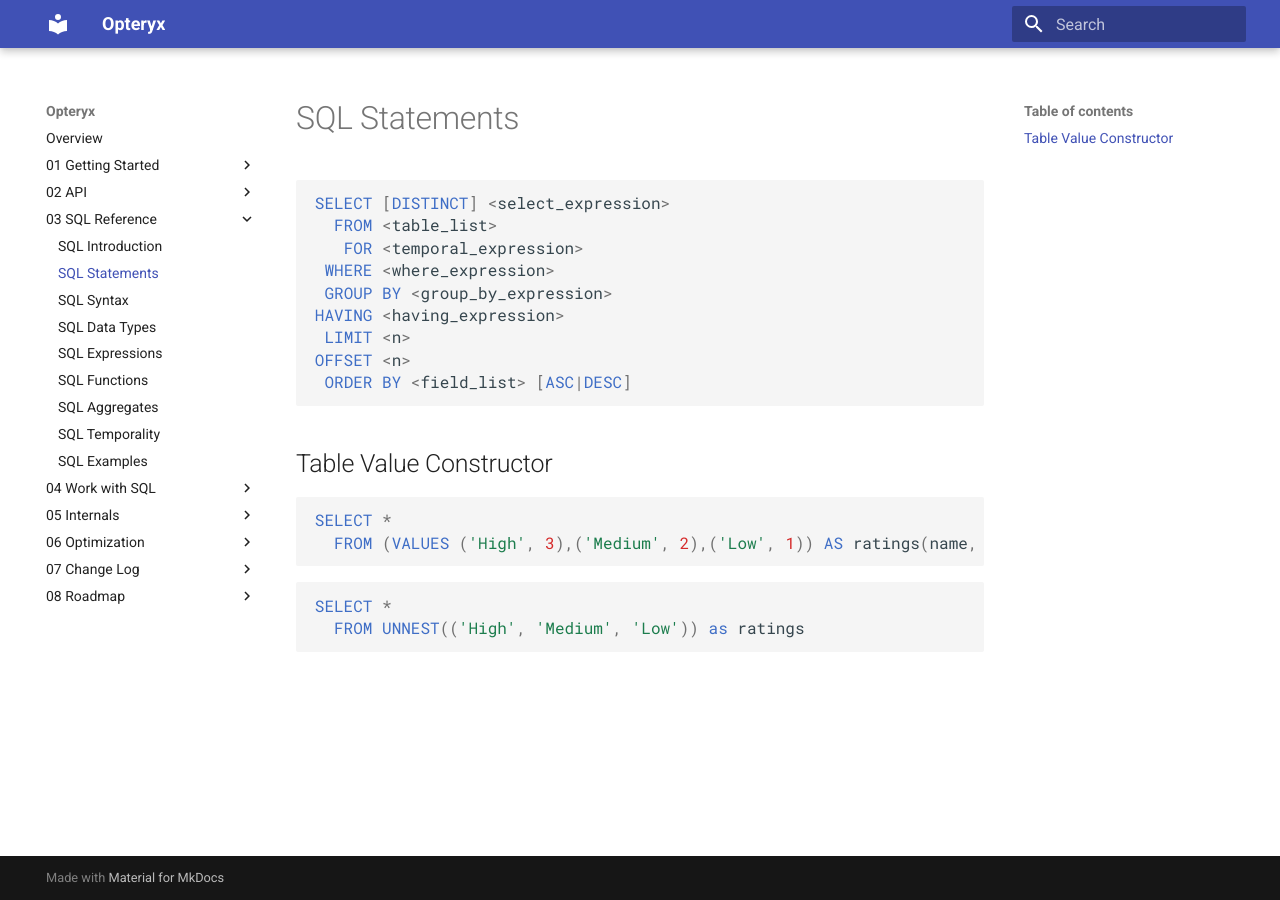
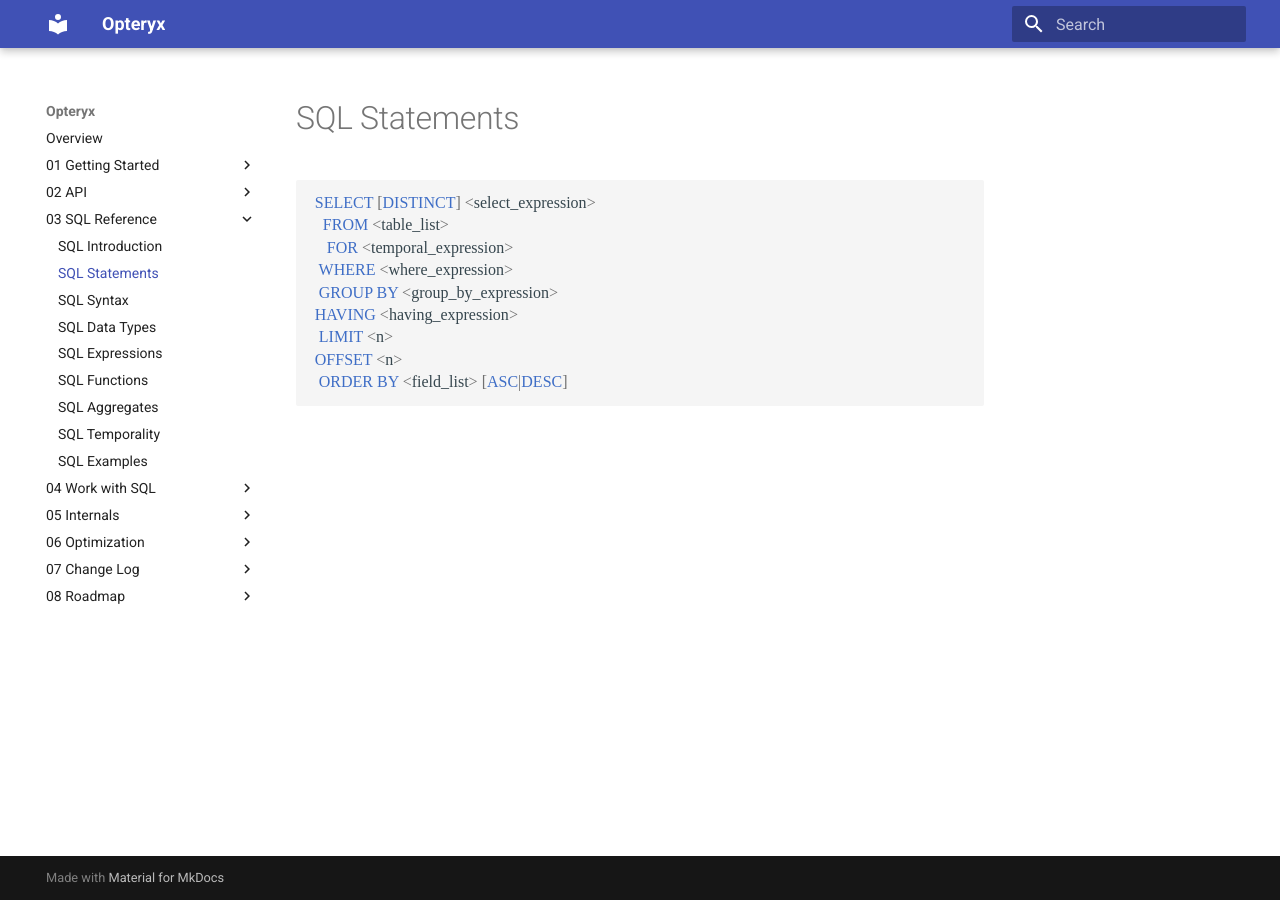
Before and after one commit to mabel-dev/opteryx, an MkDocs documentation site: the page built from docs/03 SQL Reference/02 Statements.md, in a window 1280 px wide. Built offline with MkDocs 1.6.1 and Material for MkDocs 9.7.7, drawn with Linux system fonts in a browser that asks for light colours.

Commit message:
mono font

```diff
--- a/docs/03 SQL Reference/02 Statements.md
+++ b/docs/03 SQL Reference/02 Statements.md
@@ -11,14 +11,3 @@
 OFFSET <n>
  ORDER BY <field_list> [ASC|DESC]
 ~~~
-
-## Table Value Constructor
-~~~sql
-SELECT *
-  FROM (VALUES ('High', 3),('Medium', 2),('Low', 1)) AS ratings(name, rating)
-~~~
-
-~~~sql
-SELECT *
-  FROM UNNEST(('High', 'Medium', 'Low')) as ratings
-~~~
--- a/docs/stylesheets/extra.css
+++ b/docs/stylesheets/extra.css
@@ -16,9 +16,11 @@
 }
 
 code {
-    font-family: var(--bs-font-monospace);
+    font-family: 'JetBrains Mono';
     font-size: 1em !important;
     color: #D63384 !important;
     font-weight: 500;
     word-wrap: break-word;
 }
+
+@import url('https://fonts.googleapis.com/css2?family=JetBrains+Mono:wght@200&display=swap');
```
Also changed, not shown: docs/03 SQL Reference/03 Syntax.md (+0 -1 lines).
